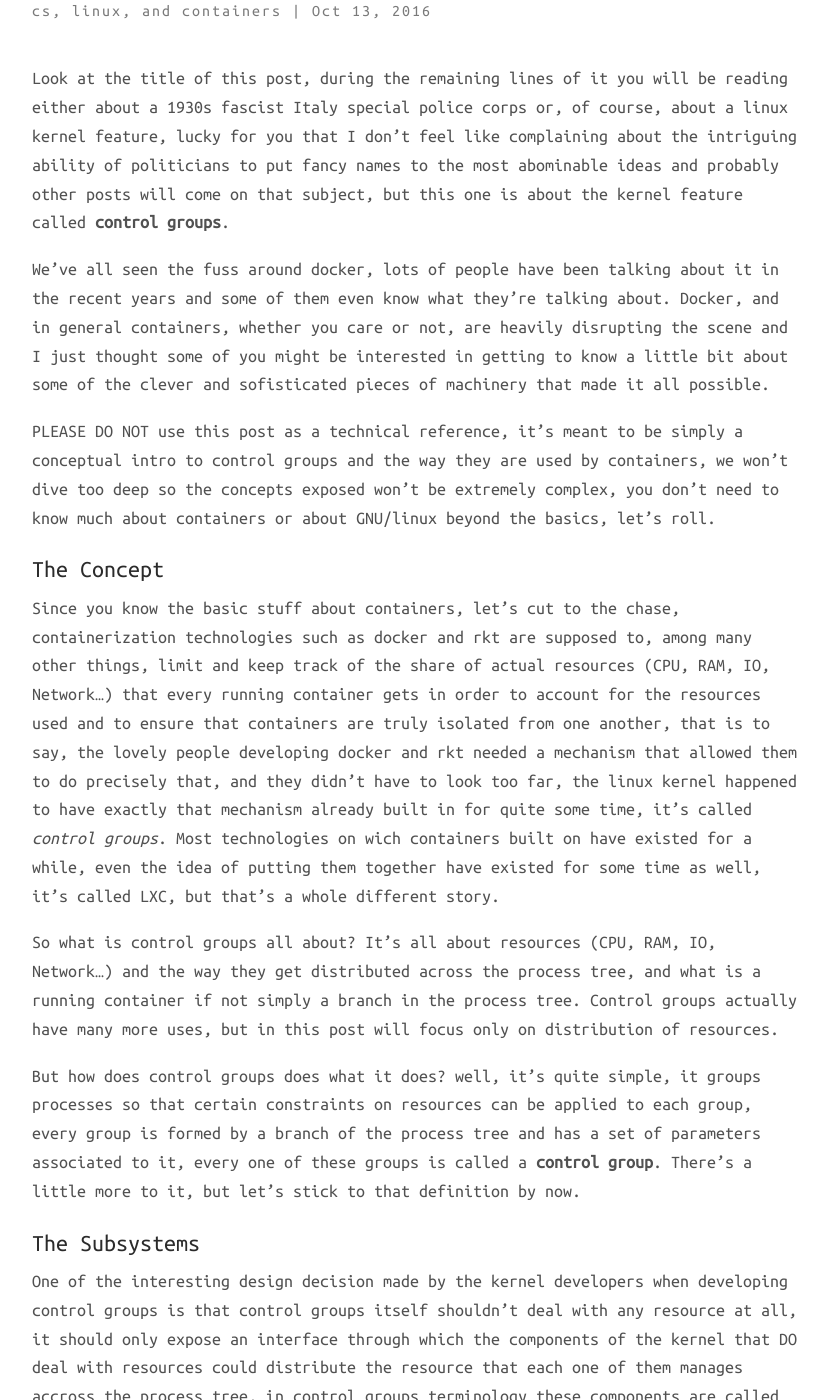
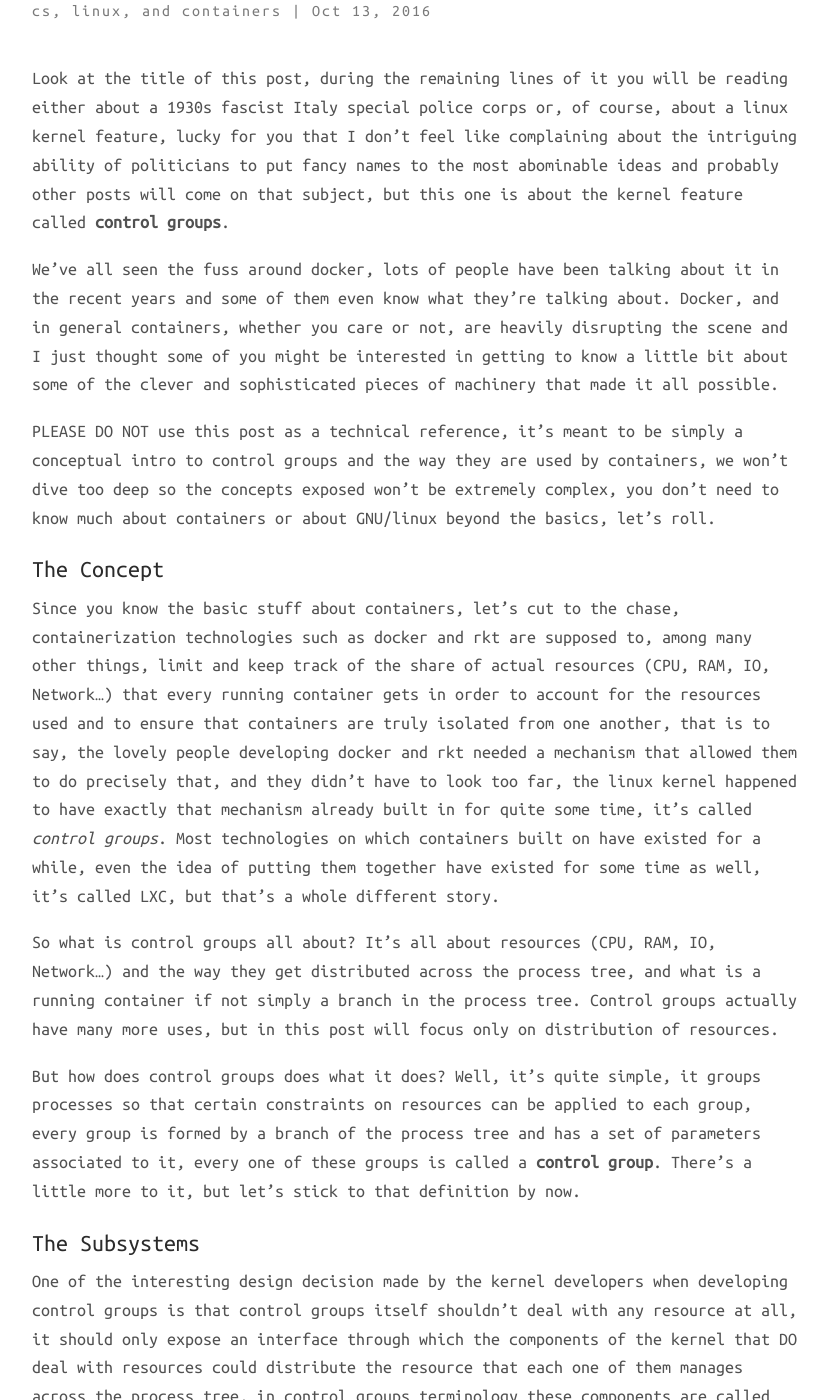
Before and after one commit to camilobermudez85/camilobermudez85.github.io, a Jekyll site: the page built from _posts/2016-10-16-cgroups1.markdown, in a window 1280 px wide and 1400 px high, scrolled down 351 px. Shown: the whole window, without its empty margins (224-1052 px from the left). Built offline with Jekyll 4.4.1, drawn with Linux system fonts in a browser that asks for light colours; nearby versions of some CDN libraries; comment, search, counter and statistics services are not loaded; some of the changed text lies outside the part shown.

Commit message:
Corrections

```diff
--- a/_posts/2016-10-16-cgroups1.markdown
+++ b/_posts/2016-10-16-cgroups1.markdown
@@ -26,7 +26,7 @@ We've all seen the fuss around docker, lots of people have been talking about
 it in the recent years and some of them even know what they're talking about.
 Docker, and in general containers, whether you care or not, are heavily
 disrupting the scene and I just thought some of you might be interested in
-getting to know a little bit about some of the clever and sofisticated pieces
+getting to know a little bit about some of the clever and sophisticated pieces
 of machinery that made it all possible.
 
 PLEASE DO NOT use this post as a technical reference, it's meant to be simply a
@@ -46,7 +46,7 @@ the resources used and to ensure that containers are truly isolated from one
 another, that is to say, the lovely people developing docker and rkt needed a
 mechanism that allowed them to do precisely that, and they didn't have to look
 too far, the linux kernel happened to have exactly that mechanism already built
-in for quite some time, it's called *control groups*. Most technologies on wich
+in for quite some time, it's called *control groups*. Most technologies on which
 containers built on have existed for a while, even the idea of putting them
 together have existed for some time as well, it's called LXC, but that's a
 whole different story.
@@ -57,7 +57,7 @@ is a running container if not simply a branch in the process tree. Control
 groups actually have many more uses, but in this post will focus only on
 distribution of resources.
 
-But how does control groups does what it does? well, it's quite simple, it
+But how does control groups does what it does? Well, it's quite simple, it
 groups processes so that certain constraints on resources can be applied to
 each group, every group is formed by a branch of the process tree and has a set
 of parameters associated to it, every one of these groups is called a **control
@@ -71,7 +71,7 @@ One of the interesting design decision made by the kernel developers when
 developing control groups is that control groups itself shouldn't deal with any
 resource at all, it should only expose an interface through which the
 components of the kernel that DO deal with resources could distribute the
-resource that each one of them manages accross the process tree, in control
+resource that each one of them manages across the process tree, in control
 groups terminology these components are called **subsystems** and they are one
 type of the clients that consume the interface that control groups expose in
 order to do the actual distribution of resources.
@@ -164,7 +164,7 @@ intended to be an extensive explanation of its inner mechanisms and concepts
 that as you can imagine would require many more pages, and many concepts have
 been oversimplified in order to make them easily understandable, if you want to
 dig way deeper you can take a look at the [kernel
-docs](https://www.kernel.org/doc/Documentation/cgroup-v1/cgroups.txt "Kerne Docs")
+docs](https://www.kernel.org/doc/Documentation/cgroup-v1/cgroups.txt "Kernel Docs")
 where besides you will find a nice example for a practical use of
 hierarchies.  In another post we'll have a more practical approach and we'll
 take a look at the concrete details of the control groups interface and the way
```
